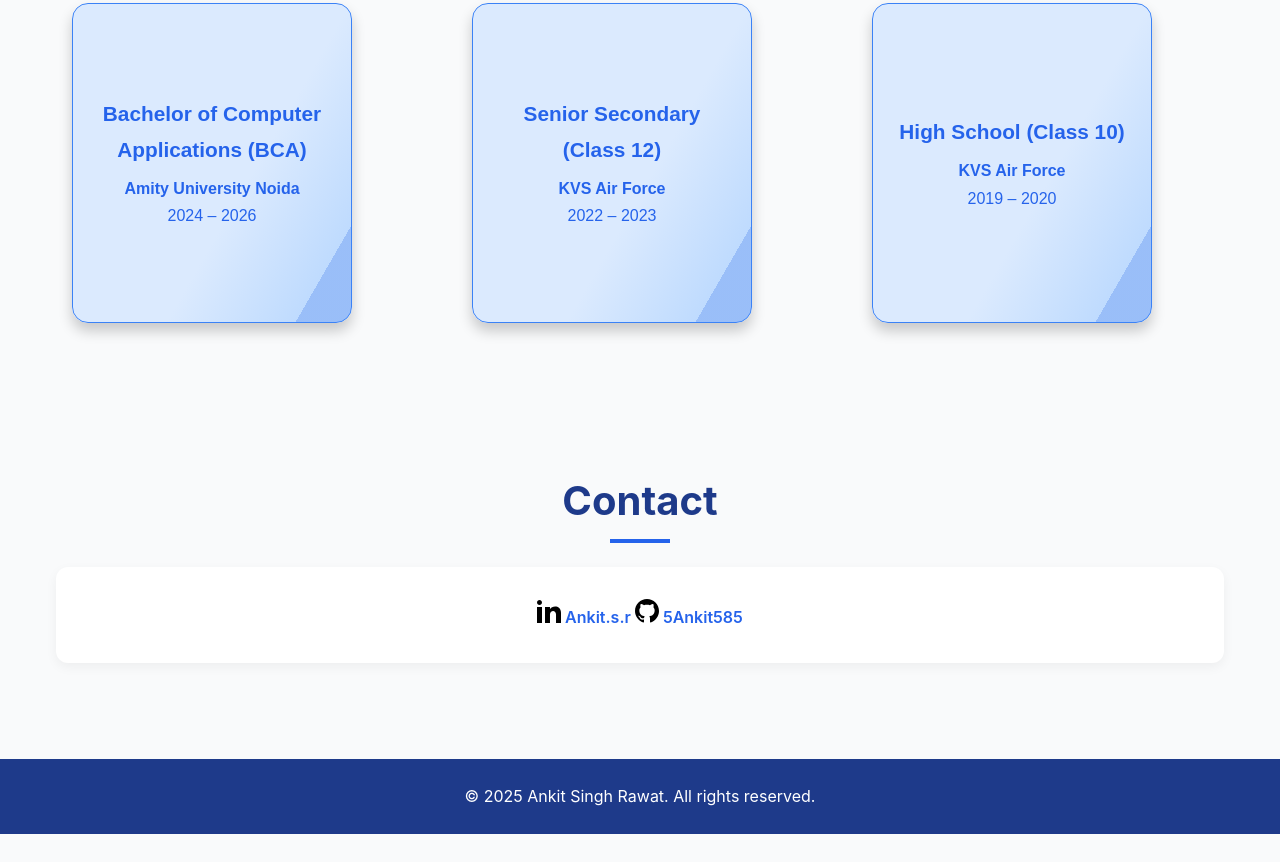
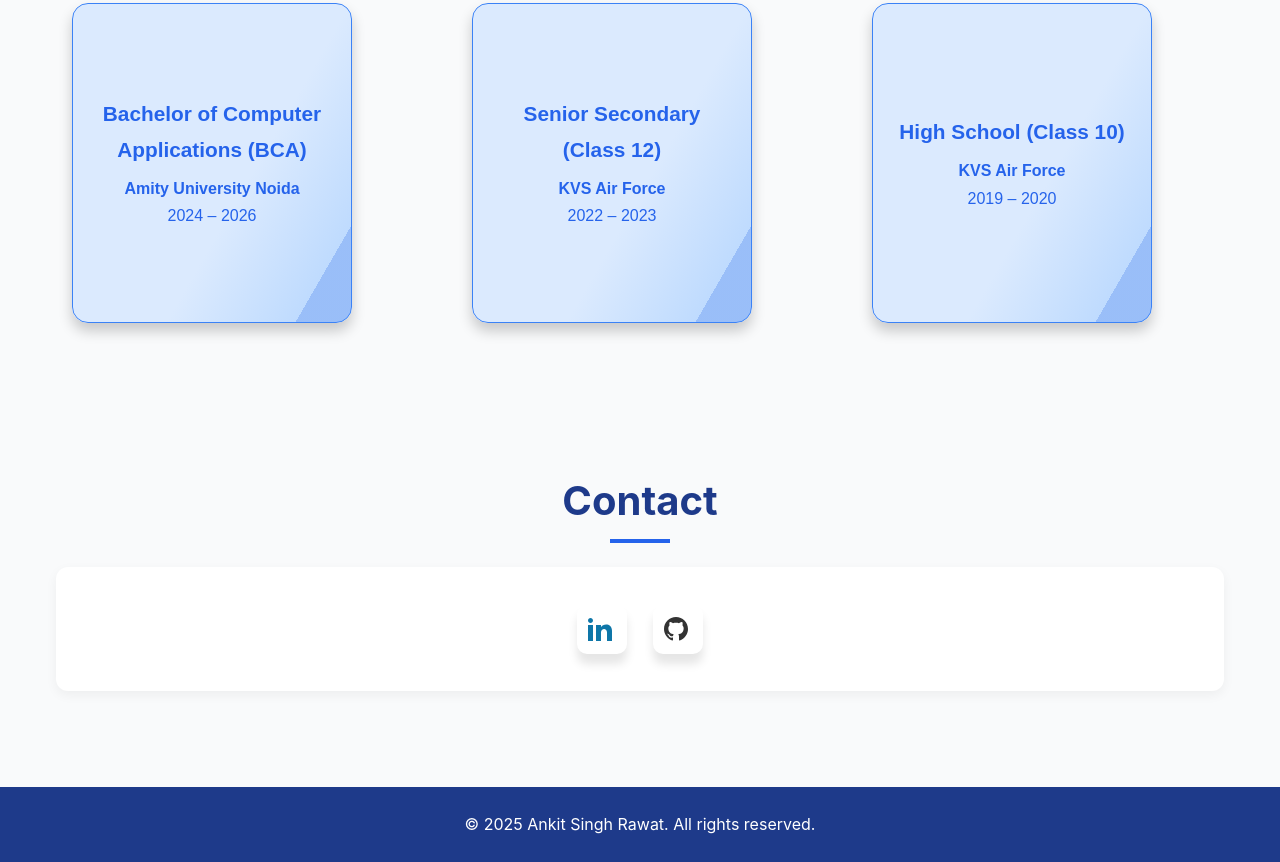
Before and after one commit to 5Ankit585/5Ankit585.github.io, a plain HTML site: page index.html in a window 1280 px wide. Shown: the part 1966-2828 px from the top of the page. Before the commit the page ends 2800 px from the top, so only its background shows below. Drawn offline with Linux system fonts and the light colour scheme.

Commit message:
style.css

```diff
--- a/style.css
+++ b/style.css
@@ -467,6 +467,68 @@ body.dark .contact-content p {
   color: #1e40af;
 }
 
+/* Stack social links vertically in contact section */
+.contact-content .social-links {
+  flex-direction: row;
+  gap: 1rem;
+  align-items: center;
+}
+
+/* From Uiverse.io by Pradeepsaranbishnoi */
+.social-links,.flex-center {
+  display: flex;
+  justify-content: center;
+  align-items: center;
+}
+
+.social-btn {
+  cursor: pointer;
+  height: 50px;
+  width: 50px;
+  font-family: 'Titillium Web', sans-serif;
+  color: #333;
+  border-radius: 10px;
+  box-shadow: 0px 10px 10px rgba(0,0,0,0.1);
+  background: white;
+  margin: 5px;
+  transition: 0.3s;
+  justify-content: center;
+}
+
+.social-btn svg {
+  height: 24px;
+  width: 24px;
+}
+
+.social-btn span {
+  width: 0px;
+  overflow: hidden;
+  transition: 0.3s;
+  text-align: center;
+  margin-left: 5px;
+}
+
+.social-btn:hover {
+  width: 150px;
+  border-radius: 5px;
+}
+
+.social-btn:hover span {
+  padding: 2px;
+  width: 80px;
+}
+
+
+#linkedin svg {
+  fill: #0e76a8;
+}
+
+#github {
+  fill: #333;
+}
+
+
+
 /* Footer */
 footer {
   background: #1e3a8a;
```
